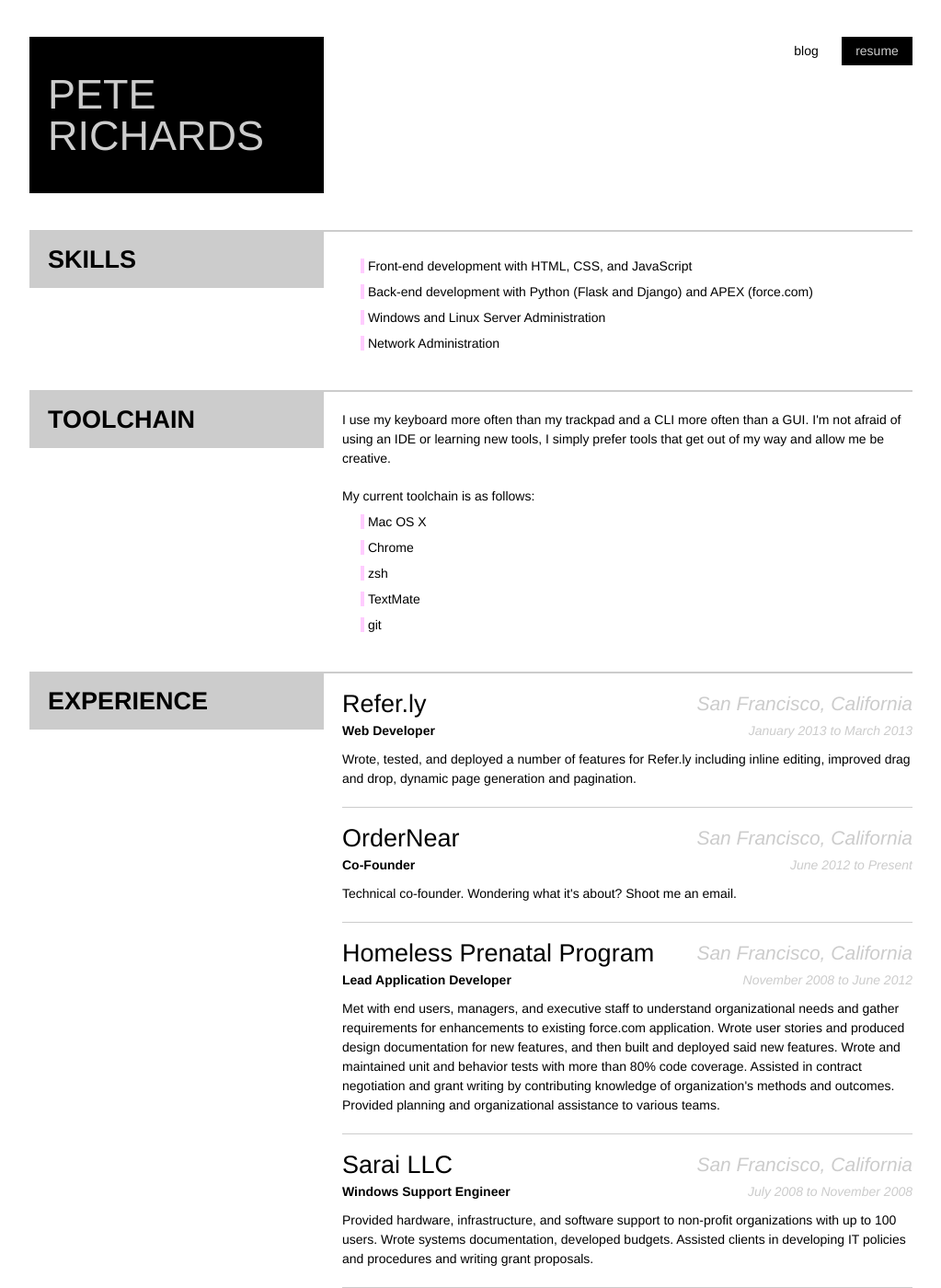
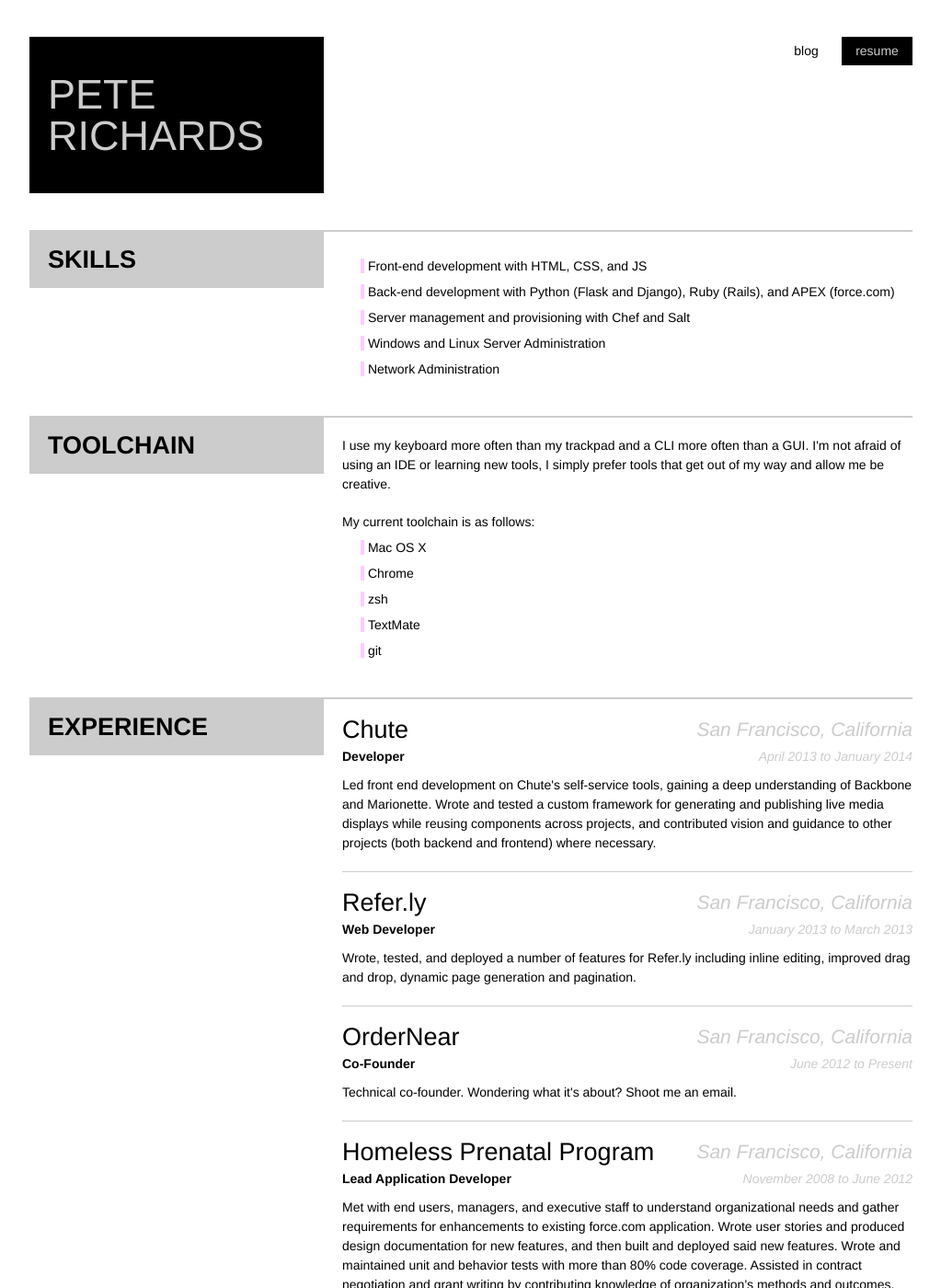
Before and after one commit to larkin/larkin.github.com, a Jekyll site: the page built from resume.html, in a window 1280 px wide and 1400 px high. Shown: the whole window at 92% size, without its empty margins (128-1151 px from the left). Built offline with Jekyll 4.4.1, drawn with Linux system fonts in a browser that asks for light colours; Markdown is read by kramdown in place of the engine named in the settings.

Commit message:
update experience

```diff
--- a/resume.html
+++ b/resume.html
@@ -9,9 +9,10 @@
     <h1>skills</h1>
     <div>
       <ul>
-        <li>Front-end development with HTML, CSS, and JavaScript</li>
-        <li>Back-end development with Python (Flask and Django) and APEX
-            (force.com)</li>
+        <li>Front-end development with HTML, CSS, and JS</li>
+        <li>Back-end development with Python (Flask and Django), Ruby (Rails),
+            and APEX (force.com)</li>
+        <li>Server management and provisioning with Chef and Salt</li>
         <li>Windows and Linux Server Administration</li>
         <li>Network Administration</li>
       </ul>
@@ -41,6 +42,17 @@
 
 <section id="experience">
   <h1>experience</h1>
+  <div id="getchute">
+    <h2>Chute<em>San Francisco, California</em></h2>
+    <h3>Developer<em>April 2013 to January 2014</em></h3>
+    <p>
+      Led front end development on Chute's self-service tools, gaining a deep
+      understanding of Backbone and Marionette.  Wrote and tested a custom
+      framework for generating and publishing live media displays while reusing
+      components across projects, and contributed vision and guidance to other
+      projects (both backend and frontend) where necessary.
+    </p>
+  </div>
   <div id="referly">
     <h2>Refer.ly<em>San Francisco, California</em></h2>
     <h3>Web Developer<em>January 2013 to March 2013</em></h3>
```
